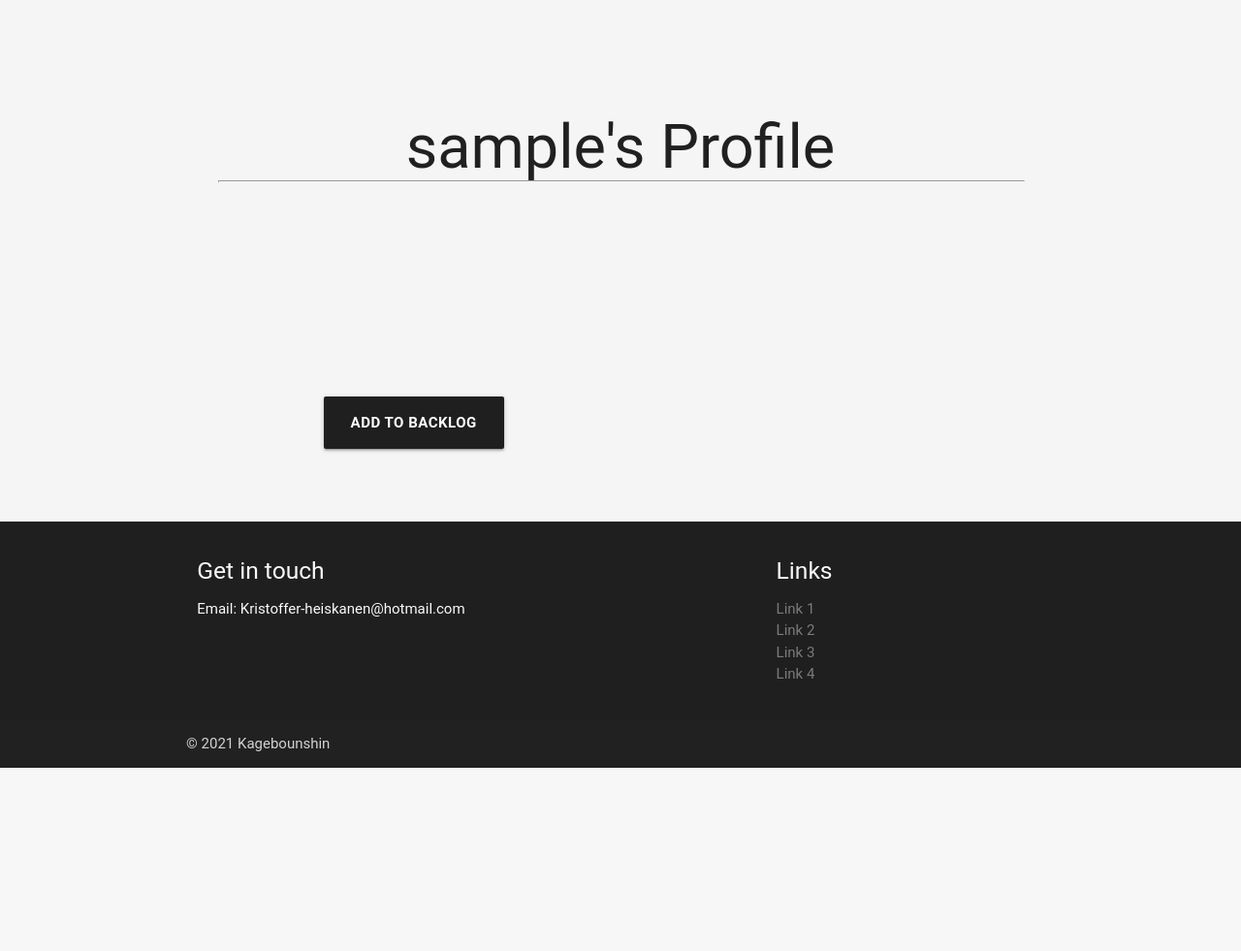
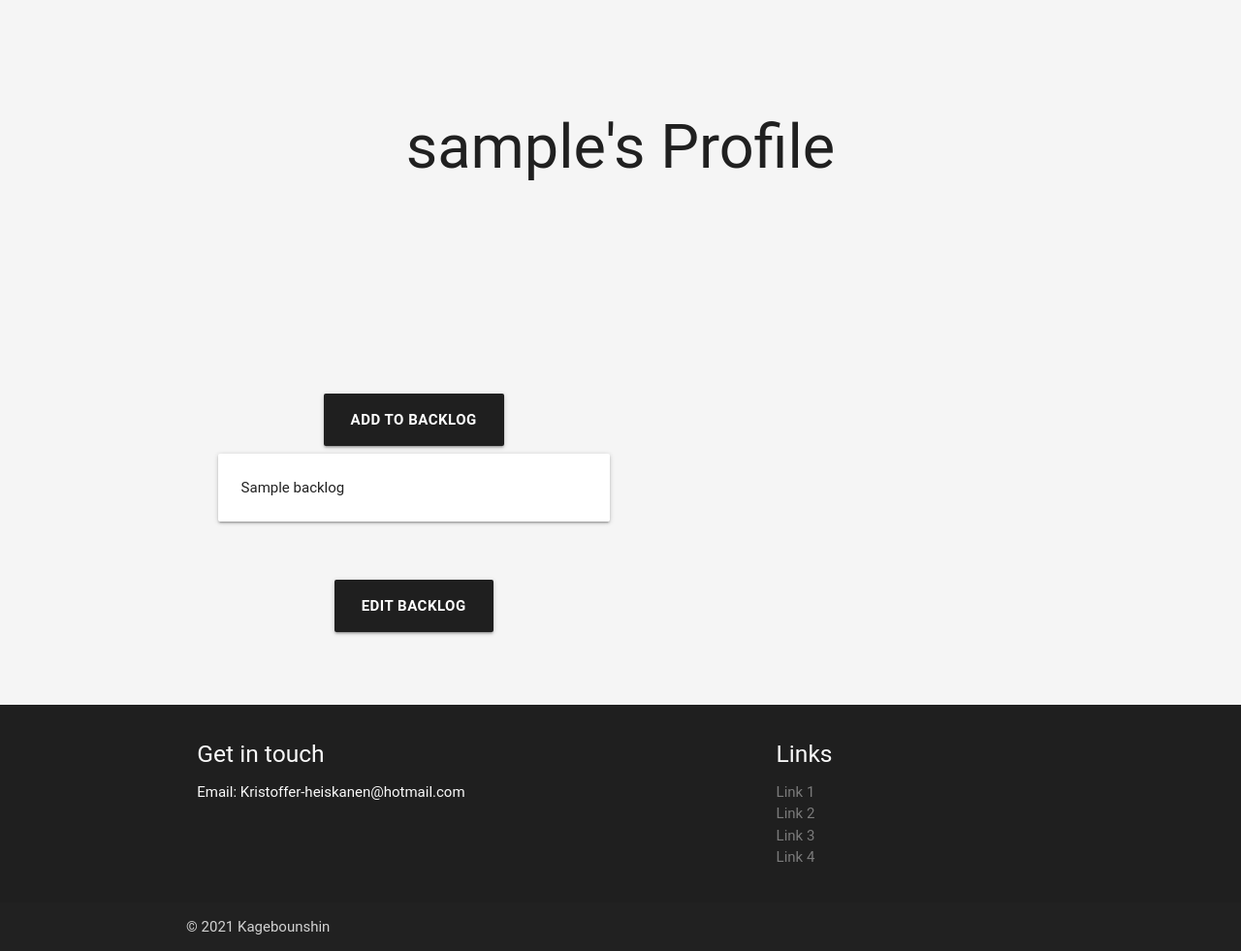
Before and after one commit to Kagebounshin/game-rating-site, a Flask app: page /profile/1 in a window 1280 px wide. Shown: the part 64-1045 px from the top of the page at 97% size. Before the commit the page ends 856 px from the top, so only its background shows below. Run offline with Flask 2, Linux system fonts and the light colour scheme; the visitor is signed in with stand-in values (Sample User, id 1); a database or web service that is not in the repository returns one stand-in record (values such as "Sample title"); some libraries are stand-ins or nearby versions.

Commit message:
directed your added backlog games to your profile page

```diff
--- a/app.py
+++ b/app.py
@@ -83,7 +83,9 @@ def profile(username):
         {"username": session["user"]})["username"]
 
     if session["user"]:
-        return render_template("profile.html", username=username)
+        backlogs = list(mongo.db.backlog.find({"added_by": username}))
+        return render_template(
+            "profile.html", username=username, backlogs=backlogs)
 
     return redirect(url_for("log_in"))
 
@@ -100,14 +102,15 @@ def log_out():
 def add_backlog():
     if request.method == "POST":
         add_backlog = {
-            "backlog_name": request.form.get("backlog_name")
+            "backlog_name": request.form.get("backlog_name"),
+            "added_by": session["user"]
         }
         mongo.db.backlog.insert_one(add_backlog)
         flash("Game Successfully Added")
-        redirect(url_for("add_backlog"))
+        redirect(url_for("profile", username=session["user"]))
         # NEED TO ADD SO THAT THE ADDED GAME COMES TO THE USERS BACKLOG
-    backlog = mongo.db.backlog.find().sort("backlog_name", 1)
-    return render_template("add_backlog.html", backlog=backlog)
+    backlogs = mongo.db.backlog.find().sort("backlog_name", 1)
+    return render_template("add_backlog.html", backlogs=backlogs)
 
 
 if __name__ == "__main__":
--- a/templates/profile.html
+++ b/templates/profile.html
@@ -5,21 +5,20 @@
         <div class="col s12 m8 offset-m2">
             <h1 class="center-align">
                 {{ username }}'s Profile
-
-                <hr>
             </h1>
         </div>
     </div>
 
     <div class="row backlog-container bg-color-backlog center-align">
         <div class="col s12 m4 offset-m2">
-            {% for backlog in backlogs %}
+
+            <a href="{{ url_for('add_backlog') }}" class="btn waves-effect waves-light btn-large">Add to Backlog</a>
                   <div class="card-panel left-align">
-                      {{ backlog.backlog_name }}
+                    {% for backlog in backlogs %}
+                      {{ backlog.backlog_name }}<br>
+                      {% endfor %}
                   </div>
-            {% endfor %}
-                  <a href="{{ url_for('add_backlog') }}" class="btn waves-effect waves-light btn-large">Add to Backlog</a>
-
+                  <a href="{{ url_for('add_backlog') }}" class="btn waves-effect waves-light btn-large">Edit Backlog</a>
         </div>
     </div>
 
```
